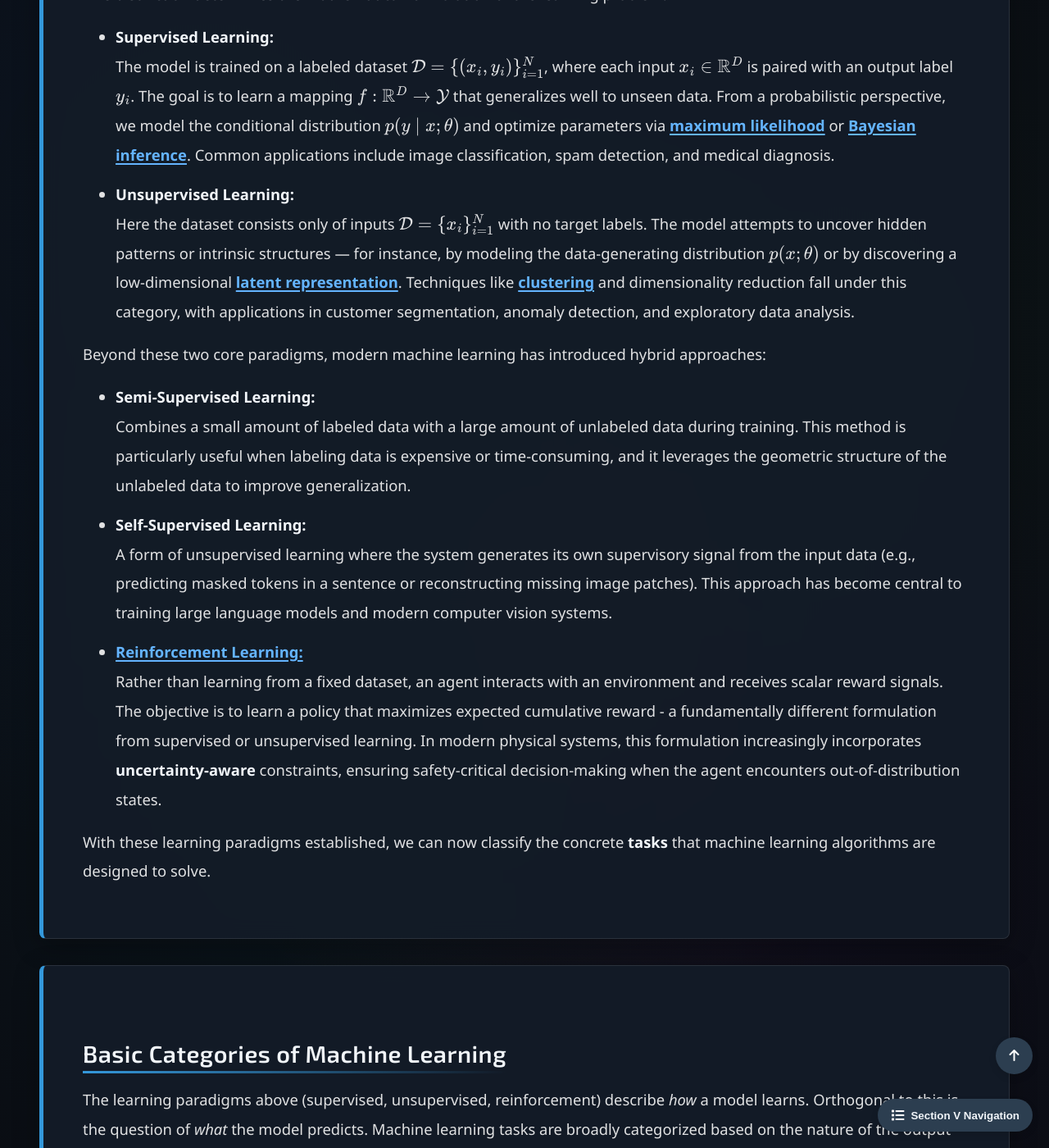
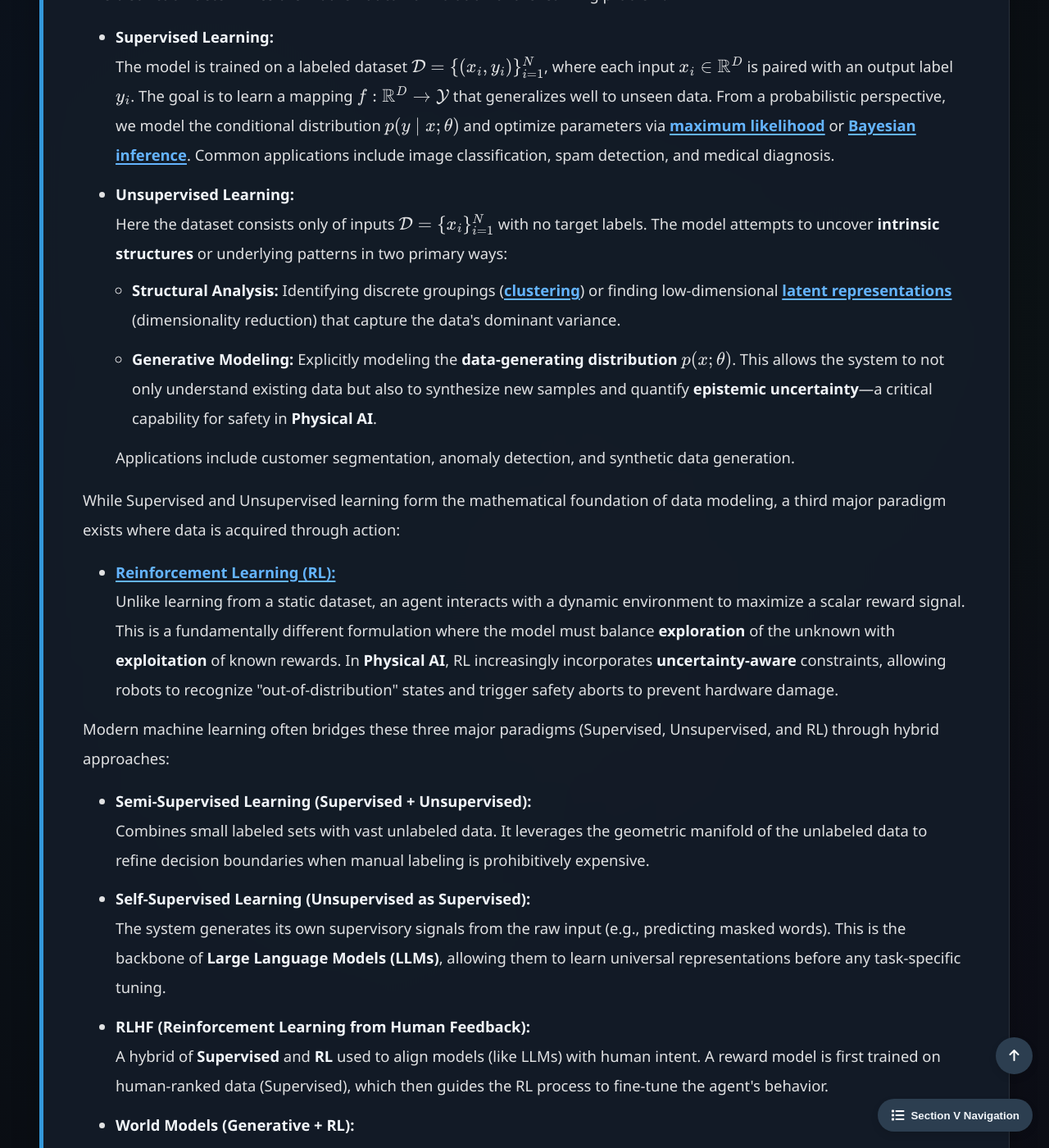
Before and after one commit to Yusukey01/yusukey01.github.io, a Jekyll site: the page built from Mathematics/Machine_learning/intro_ml.html, in a window 1280 px wide and 1400 px high, scrolled down 3018 px. Shown: the whole window at 82% size. Built offline with Jekyll 4.4.1, drawn with Linux system fonts in a browser that asks for light colours; some of the changed text lies outside the part shown.

Commit message:
revised explanations and style

```diff
--- a/Mathematics/Machine_learning/intro_ml.html
+++ b/Mathematics/Machine_learning/intro_ml.html
@@ -142,44 +142,63 @@ uses_python: false
                         </li>
 
                         <li><strong>Unsupervised Learning:</strong><br>
-                            Here the dataset consists only of inputs \(\mathcal{D} = \{x_i\}_{i=1}^{N}\) with no target labels.
-                            The model attempts to uncover hidden patterns or intrinsic structures — for instance, by modeling the
-                            data-generating distribution \(p(x; \theta)\) or by discovering a low-dimensional
-                            <a href="pca.html"><strong>latent representation</strong></a>.
-                            Techniques like <a href="clustering.html"><strong>clustering</strong></a> and dimensionality reduction fall under this category, with applications in
-                            customer segmentation, anomaly detection, and exploratory data analysis.
+                            Here the dataset consists only of inputs \(\mathcal{D} = \{x_i\}_{i=1}^{N}\) with no target labels. The model attempts to uncover <strong>intrinsic structures</strong> or underlying patterns in two primary ways:
+                            <ul style="padding-left: 20px; margin-top: 10px;">
+                                <li><strong>Structural Analysis:</strong> Identifying discrete groupings (<a href="clustering.html"><strong>clustering</strong></a>) or finding low-dimensional <a href="pca.html"><strong>latent representations</strong></a> (dimensionality reduction) that capture the data's dominant variance.</li>
+                                <li><strong>Generative Modeling:</strong> Explicitly modeling the <strong>data-generating distribution</strong> \(p(x; \theta)\). This allows the system to not only understand existing data but also to synthesize new samples and quantify <strong>epistemic uncertainty</strong>—a critical capability for safety in <strong>Physical AI</strong>.</li>
+                            </ul>
+                            Applications include customer segmentation, anomaly detection, and synthetic data generation.
                         </li>
                     </ul>
                 </p>
 
                 <p>
-                    Beyond these two core paradigms, modern machine learning has introduced hybrid approaches:
+                    While Supervised and Unsupervised learning form the mathematical foundation of data modeling, a third major paradigm exists where data
+                    is acquired through action:
+                </p>
+
                 <ul style="padding-left: 40px;">
-                        <li><strong>Semi-Supervised Learning:</strong><br>
-                            Combines a small amount of labeled data with a large amount of unlabeled data during training. This method is
-                            particularly useful when labeling data is expensive or time-consuming, and it leverages the geometric structure
-                            of the unlabeled data to improve generalization.
+                    <li><a href="intro_RL.html"><strong>Reinforcement Learning (RL):</strong></a><br>
+                        Unlike learning from a static dataset, an agent interacts with a dynamic environment to maximize a scalar reward signal.
+                        This is a fundamentally different formulation where the model must balance <strong>exploration</strong> of the unknown with
+                        <strong>exploitation</strong> of known rewards. In <strong>Physical AI</strong>, RL increasingly incorporates
+                        <strong>uncertainty-aware</strong> constraints, allowing robots to recognize "out-of-distribution" states and trigger
+                        safety aborts to prevent hardware damage.
+                    </li>
+                </ul>
+
+                <p>
+                    Modern machine learning often bridges these three major paradigms (Supervised, Unsupervised, and RL) through hybrid approaches:
+                </p>
+
+                <ul style="padding-left: 40px;">
+                    <li><strong>Semi-Supervised Learning (Supervised + Unsupervised):</strong><br>
+                        Combines small labeled sets with vast unlabeled data. It leverages the geometric manifold of the unlabeled data
+                        to refine decision boundaries when manual labeling is prohibitively expensive.
                     </li>
 
-                        <li><strong>Self-Supervised Learning:</strong><br>
-                            A form of unsupervised learning where the system generates its own supervisory signal from the input data
-                            (e.g., predicting masked tokens in a sentence or reconstructing missing image patches). This approach
-                            has become central to training large language models and modern computer vision systems.
+                    <li><strong>Self-Supervised Learning (Unsupervised as Supervised):</strong><br>
+                        The system generates its own supervisory signals from the raw input (e.g., predicting masked words). This is the
+                        backbone of <strong>Large Language Models (LLMs)</strong>, allowing them to learn universal representations before
+                        any task-specific tuning.
                     </li>
 
-                        <li><a href="intro_RL.html"><strong>Reinforcement Learning:</strong></a><br>
-                            Rather than learning from a fixed dataset, an agent interacts with an environment and receives scalar reward signals.
-                            The objective is to learn a policy that maximizes expected cumulative reward - a fundamentally different formulation
-                            from supervised or unsupervised learning. In modern physical systems, this formulation increasingly incorporates
-                            <strong>uncertainty-aware</strong> constraints, ensuring safety-critical decision-making when the agent encounters
-                            out-of-distribution states.
+                    <li><strong>RLHF (Reinforcement Learning from Human Feedback):</strong><br>
+                        A hybrid of <strong>Supervised</strong> and <strong>RL</strong> used to align models (like LLMs) with human intent.
+                        A reward model is first trained on human-ranked data (Supervised), which then guides the RL process to fine-tune the
+                        agent's behavior.
+                    </li>
+
+                    <li><strong>World Models (Generative + RL):</strong><br>
+                        In <strong>Physical AI</strong>, an agent uses <strong>Generative Modeling</strong> to learn a "mental model" of
+                        the environment's physics from unlabeled sensory data. The agent then performs <strong>Reinforcement Learning</strong>
+                        within this simulated internal world, significantly improving sample efficiency and safety.
                     </li>
                 </ul>
-                </p>
 
                 <p>
-                    With these learning paradigms established, we can now classify the concrete <strong>tasks</strong> that machine learning
-                    algorithms are designed to solve.
+                    With these core paradigms and hybrid strategies established, we can now classify the concrete <strong>tasks</strong> that
+                    machine learning algorithms are designed to solve.
                 </p>
 
             </section>
@@ -222,14 +241,6 @@ uses_python: false
                         &nbsp;&nbsp;Methods: <a href="clustering.html"><strong>K-means clustering</strong></a>, hierarchical clustering, spectral clustering.
 
                         <li><strong>Dimensionality Reduction</strong>:<br>
-                            Reduces the number of input variables while preserving essential information. Mathematically, this seeks a low-dimensional
-                            subspace (or manifold) that captures the dominant variation in the data, drawing on <a href="../Linear_algebra/eigenvectors.html"><strong>eigenvalue decomposition</strong></a>.
-                        </li>
-                        &nbsp;&nbsp;Examples: Data visualization, noise reduction, feature extraction.
-                        <br>
-                        &nbsp;&nbsp;Methods: <a href="pca.html"><strong>Principal Component Analysis (PCA), Kernel PCA, Autoencoders.</strong></a>
-
-                        <li><strong>Dimensionality Reduction</strong>:<br>
                             Reduces the number of input variables while preserving essential information. Mathematically, this seeks a low-dimensional subspace
                             (or manifold) that captures the dominant variation in the data, drawing on <a href="../Linear_algebra/eigenvectors.html"><strong>eigenvalue decomposition</strong></a>.
                         </li>
@@ -255,6 +266,12 @@ uses_python: false
                         <br>
                         &nbsp;&nbsp;Methods: Q-Learning, Deep Q-Networks (DQN), Proximal Policy Optimization (PPO).
                     </ul>
+                </p>
+
+                <p>
+                    From a unified probabilistic perspective, these categories can be viewed as different ways of <strong>modeling the data-generating process</strong>.
+                    Whether we are predicting a continuous value (Regression), assigning a label (Classification), or discovering hidden manifolds (Dimensionality Reduction),
+                    we are essentially seeking the underlying mathematical structure that governs the observed data.
                 </p>
 
                 <p>
```
Lines whose indentation alone changed are shown as unchanged.
